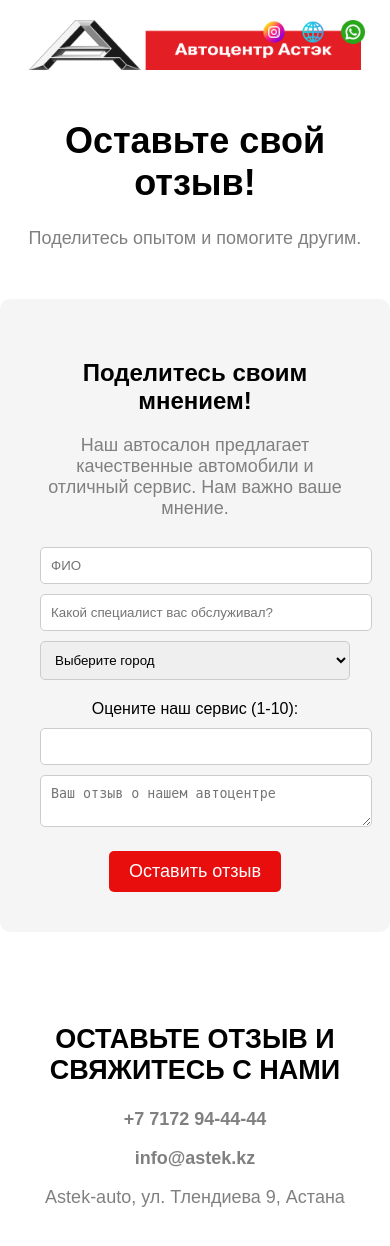
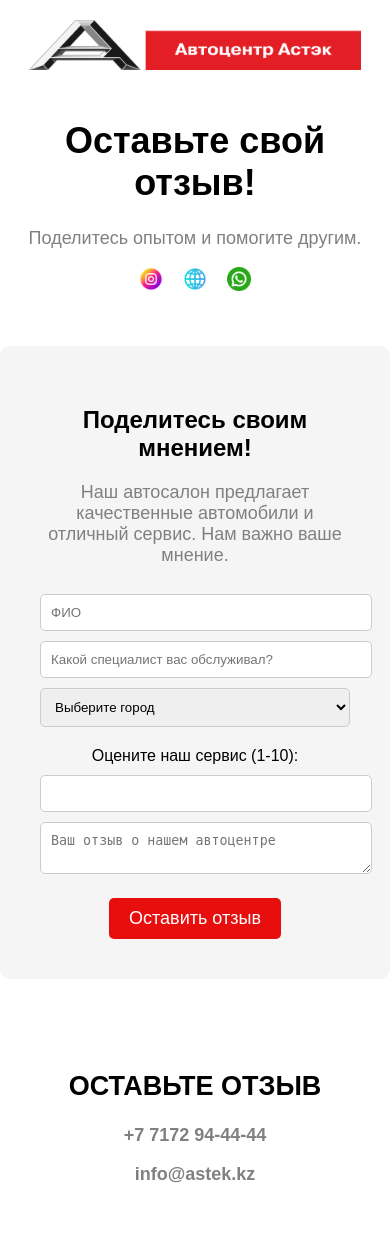
Before and after one commit to SanzharAstek/astek_review_site, a Flask app: page / in a window 390 px wide. After the commit the page ends 1183 px from the top, so only its background shows below. Run offline with Flask 3, Linux system fonts and the light colour scheme; parts of the project's set-up code (start-up, migrations or seed data) failed here and were passed over.

Commit message:
Исправлены стили и расположение иконок соц. сетей

```diff
--- a/templates/index.html
+++ b/templates/index.html
@@ -33,15 +33,15 @@
             color: gray;
         }
         .social-icons {
-            position: absolute;
-            top: 20px;
-            right: 20px;
+            display: flex;
+            justify-content: center;
+            margin-top: 10px;
         }
         .social-icons a {
             text-decoration: none;
             color: red;
             font-size: 20px;
-            margin: 0 5px;
+            margin: 0 10px;
         }
         .review-form {
             background-color: #f5f5f5;
@@ -78,6 +78,21 @@
         }
         .rating {
             margin-top: 20px;
+        }
+        @media (max-width: 768px) {
+            .logo {
+                flex-direction: column;
+                align-items: center;
+            }
+            .social-icons {
+                position: static;
+                display: flex;
+                justify-content: center;
+                margin-top: 10px;
+            }
+            .social-icons a {
+                margin: 0 10px;
+            }
         }
     </style>
 </head>
@@ -125,33 +140,9 @@
         </form>
     </div>
     <div class="contact-info">
-        <h2>ОСТАВЬТЕ ОТЗЫВ И СВЯЖИТЕСЬ С НАМИ</h2>
+        <h2>ОСТАВЬТЕ ОТЗЫВ</h2>
         <p><strong>+7 7172 94-44-44</strong></p>
         <p><strong>info@astek.kz</strong></p>
-        <p>Astek-auto, ул. Тлендиева 9, Астана</p>
     </div>
-
-    <script>
-        document.getElementById("reviewForm").addEventListener("submit", function(event) {
-            event.preventDefault();
-
-            const data = {
-                name: document.getElementById("name").value,
-                specialist: document.getElementById("specialist").value,
-                city: document.getElementById("city").value,
-                rating: document.getElementById("rating").value,
-                review: document.getElementById("review").value
-            };
-
-            fetch("/submit_review", {
-                method: "POST",
-                headers: { "Content-Type": "application/json" },
-                body: JSON.stringify(data)
-            })
-            .then(response => response.json())
-            .then(data => alert(data.message || data.error))
-            .catch(error => console.error("Ошибка:", error));
-        });
-    </script>
 </body>
 </html>
```
